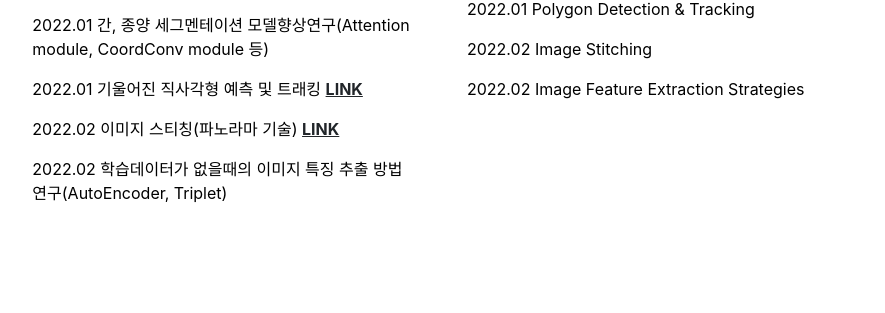
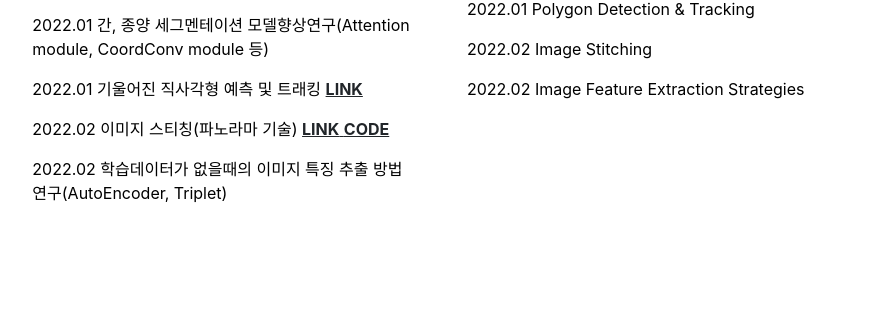
Before and after one commit to HyeongminMoon/HyeongminMoon.github.io, a Jekyll site: the page built from index.md, in a window 1280 px wide and 900 px high, scrolled down 1321 px. Shown: the part 141-454 px from the top of the window, without its empty margins (197-1082 px from the left). Built offline with Jekyll 4.4.1, drawn with Linux system fonts in a browser that asks for light colours.

Commit message:
Update publications.html

```diff
--- a/_includes/publications.html
+++ b/_includes/publications.html
@@ -28,7 +28,7 @@
         <p>2021.12 헬멧, 장갑 착용여부 예측</p>
         <p>2022.01 간, 종양 세그멘테이션 모델향상연구(Attention module, CoordConv module 등)</p>
         <p>2022.01 기울어진 직사각형 예측 및 트래킹 <a style="color:blue" href="https://hyeongminmoon.github.io/PolygonObjectDetection/"> <b>LINK</b></a></p>
-        <p>2022.02 이미지 스티칭(파노라마 기술) <a style="color:blue" href="https://hyeongminmoon.github.io/Image_Stitching/"> <b>LINK</b></a>
+        <p>2022.02 이미지 스티칭(파노라마 기술) <a style="color:blue" href="https://hyeongminmoon.github.io/Image_Stitching/"> <b>LINK</b></a><a style="color:blue" href="https://github.com/HyeongminMoon/Image_Stitching/blob/main/stitching/stitching.py"> <b>CODE</b></a></p>
         <p>2022.02 학습데이터가 없을때의 이미지 특징 추출 방법 연구(AutoEncoder, Triplet)</p>
       </div>
       <div class="col-md-6">
```
